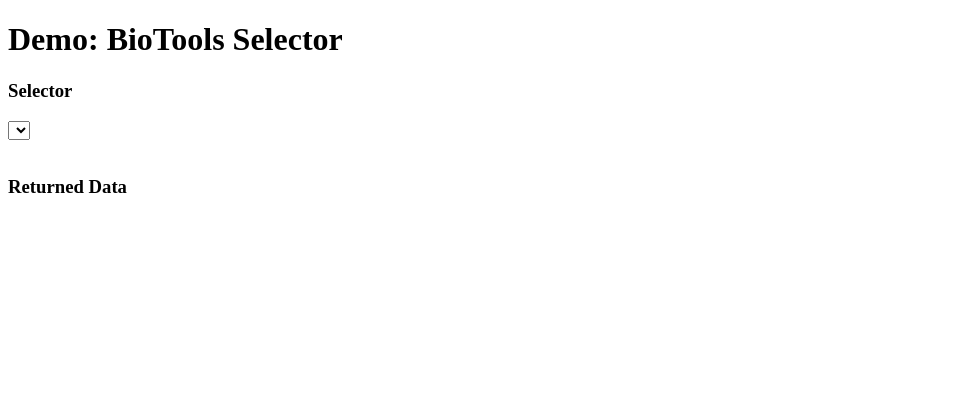
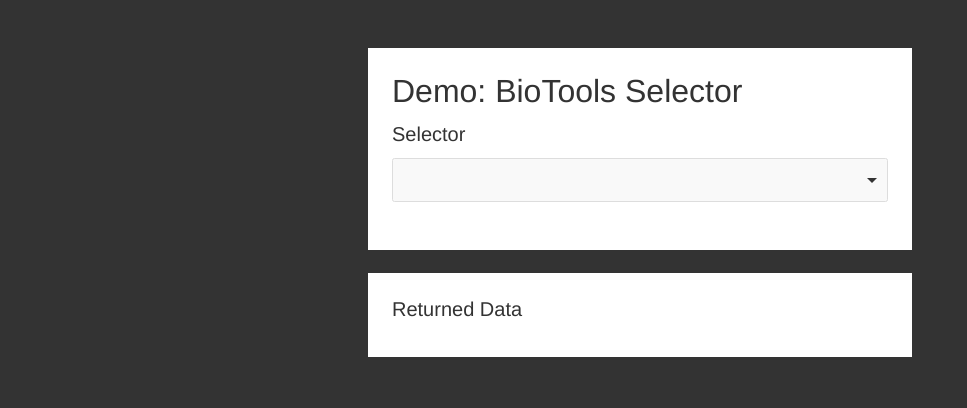
Before and after one commit to njall/biotools_selector, a website: page index.html in a window 1280 px wide. Shown: the whole page, without its empty margins (0-967 px from the left). Drawn offline with Linux system fonts and the light colour scheme; the site is published under a folder, as on GitHub Pages, so addresses that start at the root find nothing.

Commit message:
tweaked include path

```diff
--- a/index.html
+++ b/index.html
@@ -23,7 +23,7 @@
     </div>
     </div>
 
-    <script src="/dist/build.js"></script>
+    <script src="./dist/build.js"></script>
     <script>
       let biotools_search = new BioToolsSelector('#element', null);
 
```
